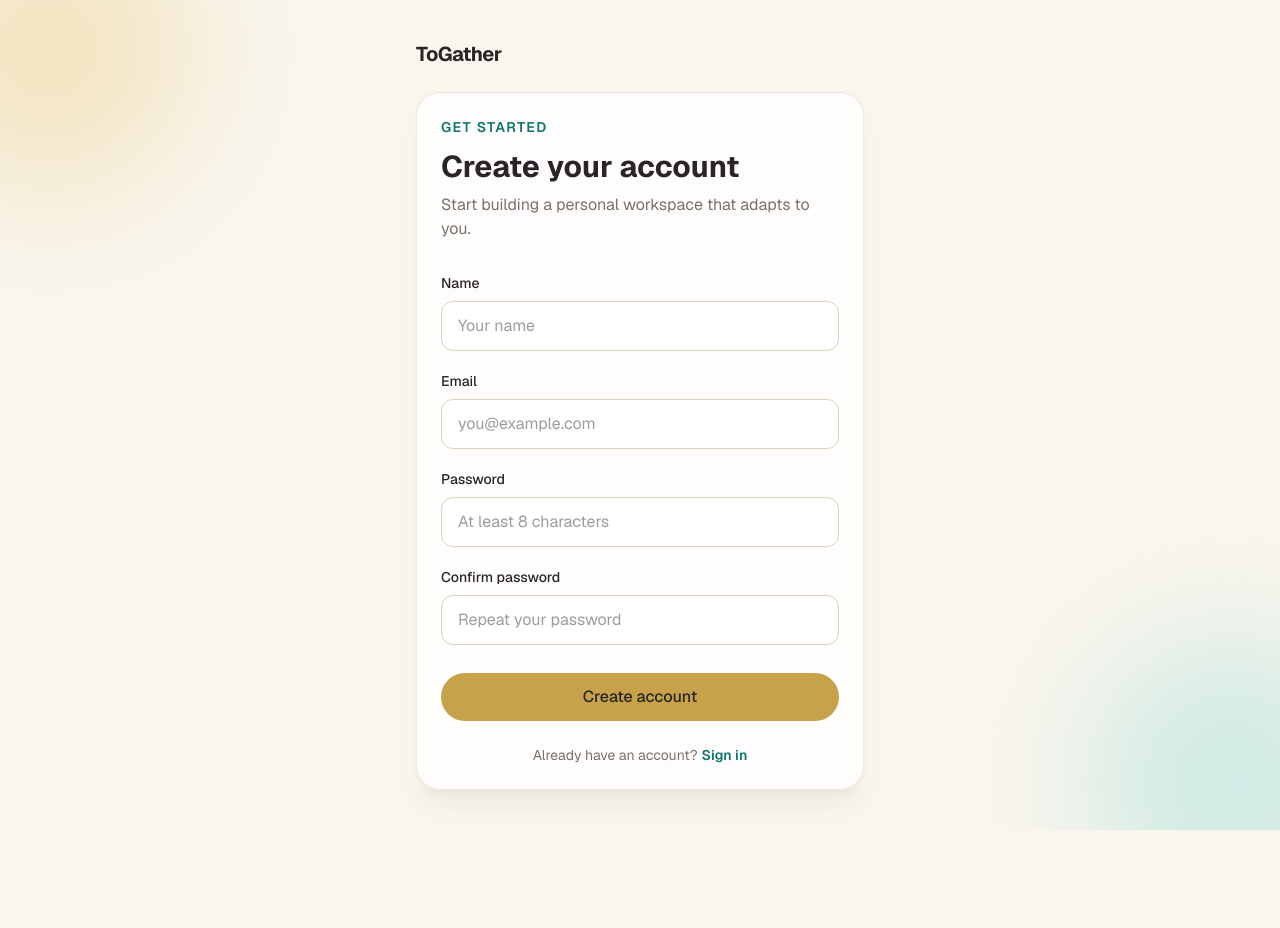
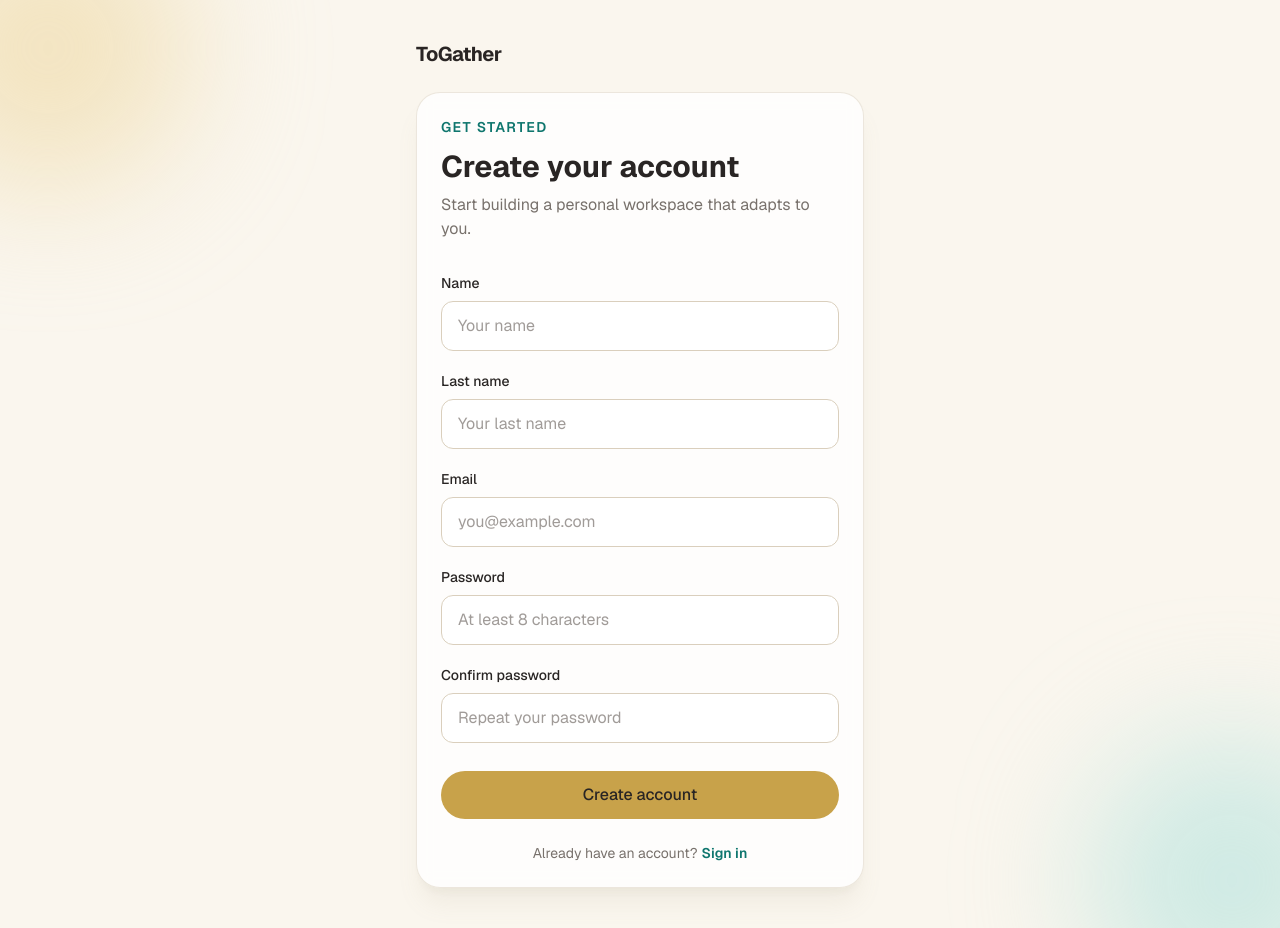
Before and after one commit to BriskmanLea/to-gather, a Next.js app: page /sign-up in a window 1280 px wide. Before the commit the page ends 830 px from the top, so only its background shows below. Built offline with nearby package versions, Linux system fonts and the light colour scheme.

Commit message:
add last name to sign up process

```diff
--- a/src/features/auth/sign-up/model/sign-up-schema.ts
+++ b/src/features/auth/sign-up/model/sign-up-schema.ts
@@ -3,6 +3,7 @@ import { z } from "zod";
 export const signUpSchema = z
     .object({
         name: z.string().trim().min(2, "Name must contain at least 2 characters").max(50, "Name must contain no more than 50 characters"),
+        lastName: z.string().trim().min(2, "Last name must contain at least 2 characters").max(50, "Last name must contain no more than 50 characters"),
         email: z.string().trim().min(1, "Email is required").email("Enter a valid email address"),
         password: z.string().min(8, "Password must contain at least 8 characters").regex(/[A-Z]/, "Password must contain an uppercase letter").regex(/[a-z]/, "Password must contain a lowercase letter").regex(/[0-9]/, "Password must contain a number"),
         confirmPassword: z.string().min(1, "Confirm your password"),
--- a/src/features/auth/sign-up/ui/SignUpForm.tsx
+++ b/src/features/auth/sign-up/ui/SignUpForm.tsx
@@ -14,6 +14,7 @@ export function SignUpForm() {
         resolver: zodResolver(signUpSchema),
         defaultValues: {
             name: "",
+            lastName: "",
             email: "",
             password: "",
             confirmPassword: "",
@@ -43,6 +44,22 @@ export function SignUpForm() {
                     aria-invalid={Boolean(errors.name)}
                     aria-describedby={errors.name ? "name-error" : undefined}
                     {...register("name")}
+                />
+            </FormField>
+
+            <FormField
+                htmlFor="lastName"
+                label="Last name"
+                error={errors.lastName?.message}
+            >
+                <Input
+                    id="lastName"
+                    type="text"
+                    autoComplete="last-name"
+                    placeholder="Your last name"
+                    aria-invalid={Boolean(errors.lastName)}
+                    aria-describedby={errors.lastName ? "lastName-error" : undefined}
+                    {...register("lastName")}
                 />
             </FormField>
 
```
